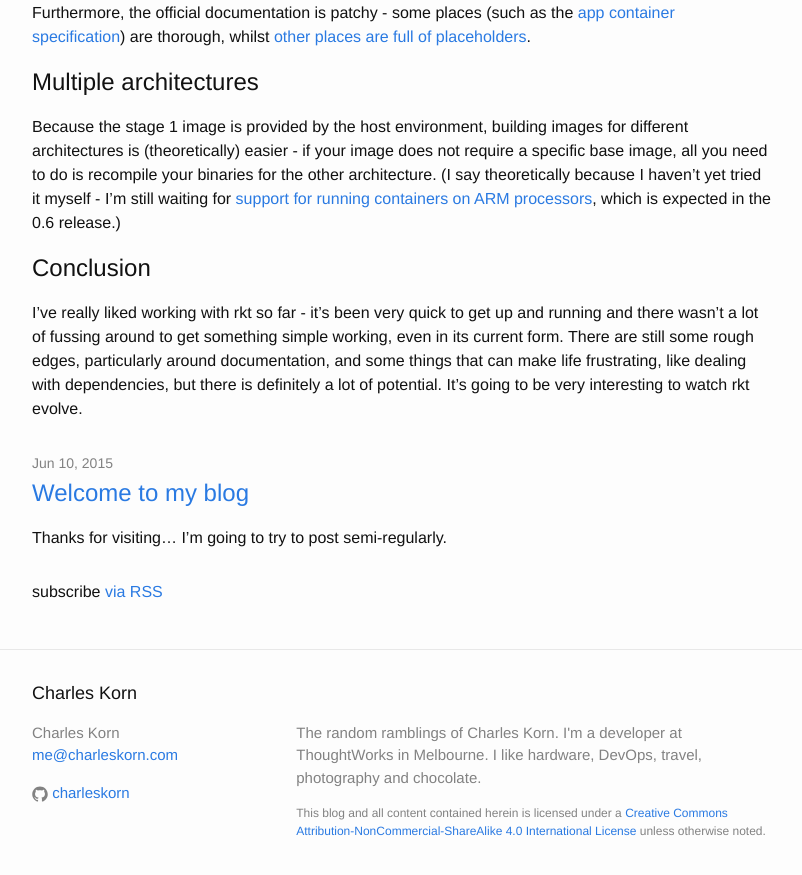
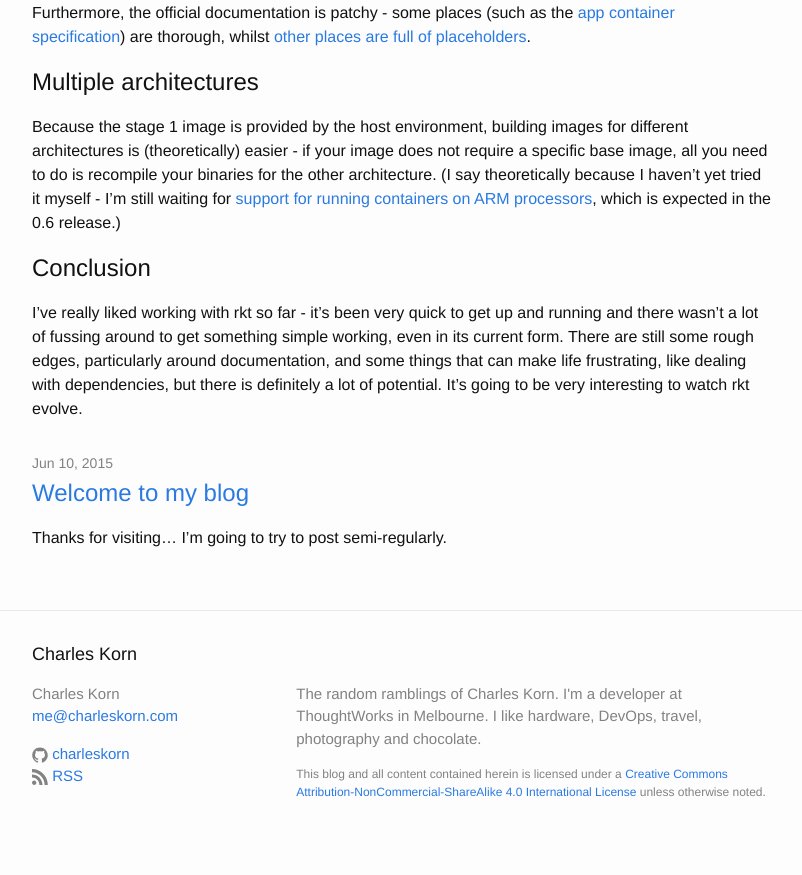
Before and after one commit to charleskorn/charleskorn.github.io, a Jekyll site: the page built from index.html, in a window 1280 px wide and 900 px high, scrolled down 1836 px. Shown: the top 875 px of the window, without its empty margins (238-1040 px from the left). Built offline with Jekyll 4.4.1, drawn with Linux system fonts in a browser that asks for light colours.

Commit message:
Move RSS link to footer.

```diff
--- a/_includes/footer.html
+++ b/_includes/footer.html
@@ -15,9 +15,9 @@
           {% if site.github_username %}
           <li>
             <a href="https://github.com/{{ site.github_username }}">
-              <span class="icon  icon--github">
+              <span class="icon">
                 <svg viewBox="0 0 16 16">
-                  <path fill="#828282" d="M7.999,0.431c-4.285,0-7.76,3.474-7.76,7.761 c0,3.428,2.223,6.337,5.307,7.363c0.388,0.071,0.53-0.168,0.53-0.374c0-0.184-0.007-0.672-0.01-1.32 c-2.159,0.469-2.614-1.04-2.614-1.04c-0.353-0.896-0.862-1.135-0.862-1.135c-0.705-0.481,0.053-0.472,0.053-0.472 c0.779,0.055,1.189,0.8,1.189,0.8c0.692,1.186,1.816,0.843,2.258,0.645c0.071-0.502,0.271-0.843,0.493-1.037 C4.86,11.425,3.049,10.76,3.049,7.786c0-0.847,0.302-1.54,0.799-2.082C3.768,5.507,3.501,4.718,3.924,3.65 c0,0,0.652-0.209,2.134,0.796C6.677,4.273,7.34,4.187,8,4.184c0.659,0.003,1.323,0.089,1.943,0.261 c1.482-1.004,2.132-0.796,2.132-0.796c0.423,1.068,0.157,1.857,0.077,2.054c0.497,0.542,0.798,1.235,0.798,2.082 c0,2.981-1.814,3.637-3.543,3.829c0.279,0.24,0.527,0.713,0.527,1.437c0,1.037-0.01,1.874-0.01,2.129 c0,0.208,0.14,0.449,0.534,0.373c3.081-1.028,5.302-3.935,5.302-7.362C15.76,3.906,12.285,0.431,7.999,0.431z"/>
+                  <path fill="#828282" d="M7.999,0.431c-4.285,0-7.76,3.474-7.76,7.761 c0,3.428,2.223,6.337,5.307,7.363c0.388,0.071,0.53-0.168,0.53-0.374c0-0.184-0.007-0.672-0.01-1.32 c-2.159,0.469-2.614-1.04-2.614-1.04c-0.353-0.896-0.862-1.135-0.862-1.135c-0.705-0.481,0.053-0.472,0.053-0.472 c0.779,0.055,1.189,0.8,1.189,0.8c0.692,1.186,1.816,0.843,2.258,0.645c0.071-0.502,0.271-0.843,0.493-1.037 C4.86,11.425,3.049,10.76,3.049,7.786c0-0.847,0.302-1.54,0.799-2.082C3.768,5.507,3.501,4.718,3.924,3.65 c0,0,0.652-0.209,2.134,0.796C6.677,4.273,7.34,4.187,8,4.184c0.659,0.003,1.323,0.089,1.943,0.261 c1.482-1.004,2.132-0.796,2.132-0.796c0.423,1.068,0.157,1.857,0.077,2.054c0.497,0.542,0.798,1.235,0.798,2.082 c0,2.981-1.814,3.637-3.543,3.829c0.279,0.24,0.527,0.713,0.527,1.437c0,1.037-0.01,1.874-0.01,2.129 c0,0.208,0.14,0.449,0.534,0.373c3.081-1.028,5.302-3.935,5.302-7.362C15.76,3.906,12.285,0.431,7.999,0.431z"></path>
                 </svg>
               </span>
 
@@ -26,20 +26,20 @@
           </li>
           {% endif %}
 
-          {% if site.twitter_username %}
           <li>
-            <a href="https://twitter.com/{{ site.twitter_username }}">
-              <span class="icon  icon--twitter">
+            <a href="{{ "/feed.xml" | prepend: site.baseurl }}">
+              <span class="icon">
+                <!-- From https://thenounproject.com/term/rss/104/ -->
                 <svg viewBox="0 0 16 16">
-                  <path fill="#828282" d="M15.969,3.058c-0.586,0.26-1.217,0.436-1.878,0.515c0.675-0.405,1.194-1.045,1.438-1.809
-                  c-0.632,0.375-1.332,0.647-2.076,0.793c-0.596-0.636-1.446-1.033-2.387-1.033c-1.806,0-3.27,1.464-3.27,3.27 c0,0.256,0.029,0.506,0.085,0.745C5.163,5.404,2.753,4.102,1.14,2.124C0.859,2.607,0.698,3.168,0.698,3.767 c0,1.134,0.577,2.135,1.455,2.722C1.616,6.472,1.112,6.325,0.671,6.08c0,0.014,0,0.027,0,0.041c0,1.584,1.127,2.906,2.623,3.206 C3.02,9.402,2.731,9.442,2.433,9.442c-0.211,0-0.416-0.021-0.615-0.059c0.416,1.299,1.624,2.245,3.055,2.271 c-1.119,0.877-2.529,1.4-4.061,1.4c-0.264,0-0.524-0.015-0.78-0.046c1.447,0.928,3.166,1.469,5.013,1.469 c6.015,0,9.304-4.983,9.304-9.304c0-0.142-0.003-0.283-0.009-0.423C14.976,4.29,15.531,3.714,15.969,3.058z"/>
+                  <path d="M 27.132,86.286003 C 27.132,93.860036 21.058295,100 13.566,100 6.0737051,100 0,93.860036 0,86.286003 c 0,-7.574033 6.0737051,-13.714 13.566,-13.714 7.492295,0 13.566,6.139967 13.566,13.714 z" transform="scale(0.16,0.16)"></path>
+                  <path d="M 10.49104,16 H 7.416 C 7.416,11.85936 4.09568,8.50272 0,8.50272 l 0,0 V 5.3944 c 5.79424,0 10.49104,4.74816 10.49104,10.6056 z"></path>
+                  <path d="M 12.6616,16 C 12.6616,8.93072 6.99296,3.2 0,3.2 V 0 C 8.74096,0 15.82688,7.16352 15.82688,16 H 12.6616 z"></path>
                 </svg>
               </span>
 
-              <span class="username">{{ site.twitter_username }}</span>
+              RSS
             </a>
           </li>
-          {% endif %}
         </ul>
       </div>
 
--- a/index.html
+++ b/index.html
@@ -22,6 +22,4 @@
     {% endfor %}
   </ul>
 
-  <p class="rss-subscribe">subscribe <a href="{{ "/feed.xml" | prepend: site.baseurl }}">via RSS</a></p>
-
 </div>
```
